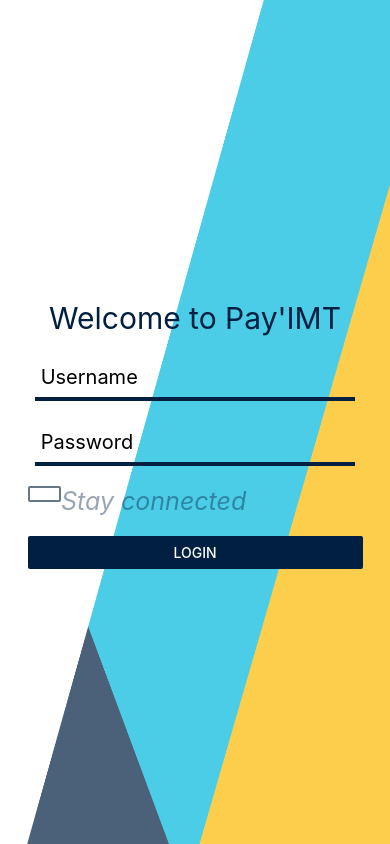
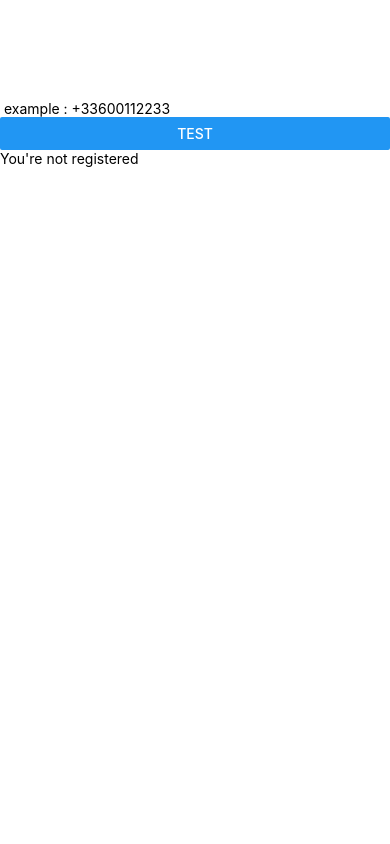
Before and after one commit to TheryMaxime/payimt-device, a React Native app: screen / in a window 390 px wide. Shown: the top 844 px of the page. Built offline with nearby package versions, Linux system fonts and the light colour scheme.

Commit message:
TestAPI : try a phone number and get the response from API

```diff
--- a/API/LydiaAPI.js
+++ b/API/LydiaAPI.js
@@ -7,10 +7,9 @@
 const phone_md5 = '092cde9c583213dbc78036c000075065' //num normal
 const phone_md5_p33 = '977dc13b4cc170bafdaa2b2a05d51045' //num en +33
 
+export function getInformationsFromAPI(phone){
 
-export function getInformationsFromAPI(){
-
-  const url = URL_LYDIA_PROD + '/api/user/isregister.json?data=' + phone_md5_p33
+  const url = URL_LYDIA_PROD + '/api/user/isregister.json?data=' + phone
   return fetch(url, {
     method: 'GET',
     headers:{
@@ -18,8 +17,7 @@
       'Content-Type':'application/json'
     },
   })
-    .then((response) => { response.json().then((response) => {console.log(response)})})
-    .catch((error) => console.error(error))
+    .then((response) => { return response.json()})
 }
 
 /*export function createFakeAccount_test(){
--- a/App.js
+++ b/App.js
@@ -6,7 +6,7 @@
 export default class App extends React.Component {
   render() {
     return (
-      <LoginIMT/>
+      <TestAPI/>
     )
   }
 }
--- a/Components/testAPI.js
+++ b/Components/testAPI.js
@@ -1,19 +1,64 @@
 // Components/testAPI.js
 import React from 'react'
-import { View, Button, StyleSheet } from 'react-native'
+import md5 from 'js-md5'
+import { Text, View, Button, StyleSheet, TextInput } from 'react-native'
 import {getInformationsFromAPI} from '../API/LydiaAPI'
+
+
+const isRegisteredMsg = 'You\'re registered'
+const isNotRegisteredMsg = 'You\'re not registered'
 
 class TestAPI extends React.Component {
 
+  constructor(props){
+    super(props)
+    this.phoneInput = React.createRef()
+    this.phoneText = ""
+    this.state={
+      isRegistered:0
+    }
+  }
 
   _showInformationsFromAPI() {
-      getInformationsFromAPI()
+      if(this.phoneText.length == 12){
+        getInformationsFromAPI(md5(this.phoneText))
+          .then((responseJson) => {
+            console.log(responseJson.register)
+            if(responseJson.register == 1){
+              this.setState({
+                isRegistered:1
+              })
+            }
+            else{
+              this.setState({
+                isRegistered:0
+              })
+            }
+          })
+          .catch((error) => console.error(error))
+      }
+      else{
+        alert('you must type a valid number. (example : +33600112233)')
+        this.phoneInput.current.clear()
+      }
   }
+
+  _phoneTextInputChanged(phone) {
+
+        this.phoneText = phone
+        console.log(this.phoneText , ' size : ' , this.phoneText.length)
+    }
 
   render(){
     return (
       <View style={styles.main_container}>
+        <TextInput
+            ref= {this.phoneInput}
+            placeholder=' example : +33600112233'
+            onChangeText={(phone) => this._phoneTextInputChanged(phone)}
+        />
         <Button title='Test' onPress={()=>this._showInformationsFromAPI()}/>
+        <Text>{this.state.isRegistered == 1 ? isRegisteredMsg : isNotRegisteredMsg}</Text>
       </View>
     )
   }
--- a/package.json
+++ b/package.json
@@ -9,6 +9,7 @@
   },
   "dependencies": {
     "expo": "^35.0.0",
+    "js-md5": "^0.7.3",
     "react": "16.8.3",
     "react-dom": "16.8.3",
     "react-native": "https://github.com/expo/react-native/archive/sdk-35.0.0.tar.gz",
```
Also changed, not shown: 1 other file (tests, documents, lock files or other folders).
